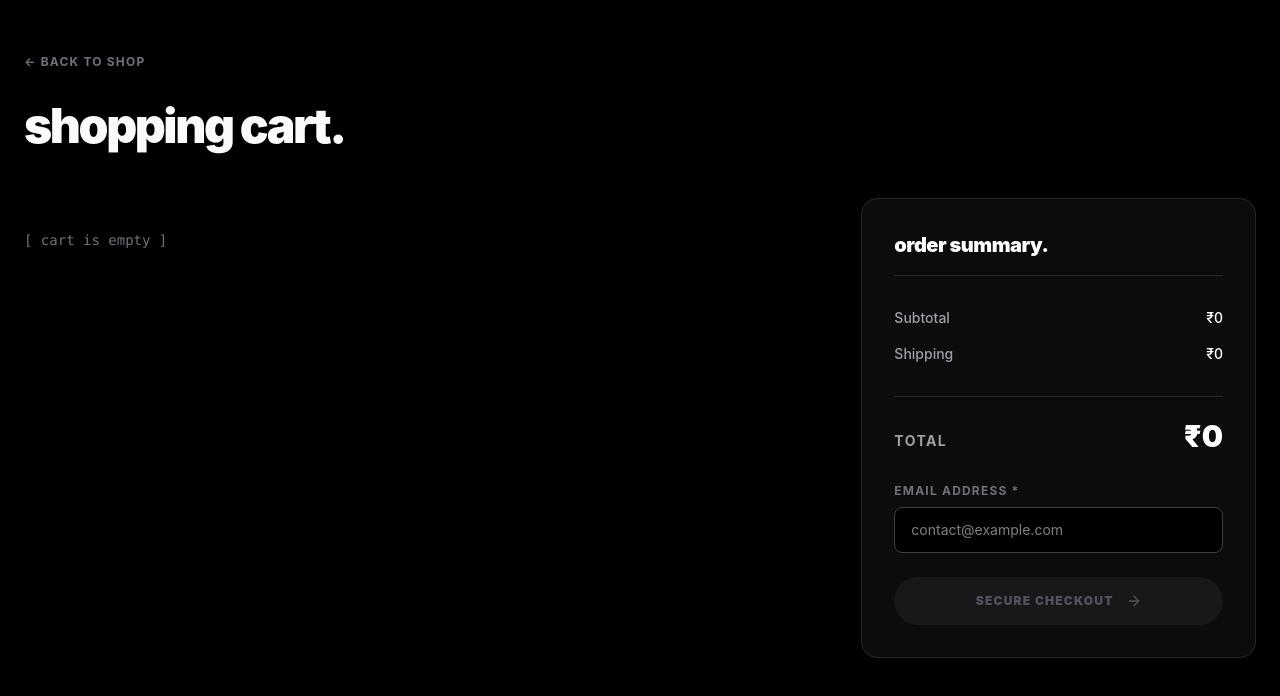
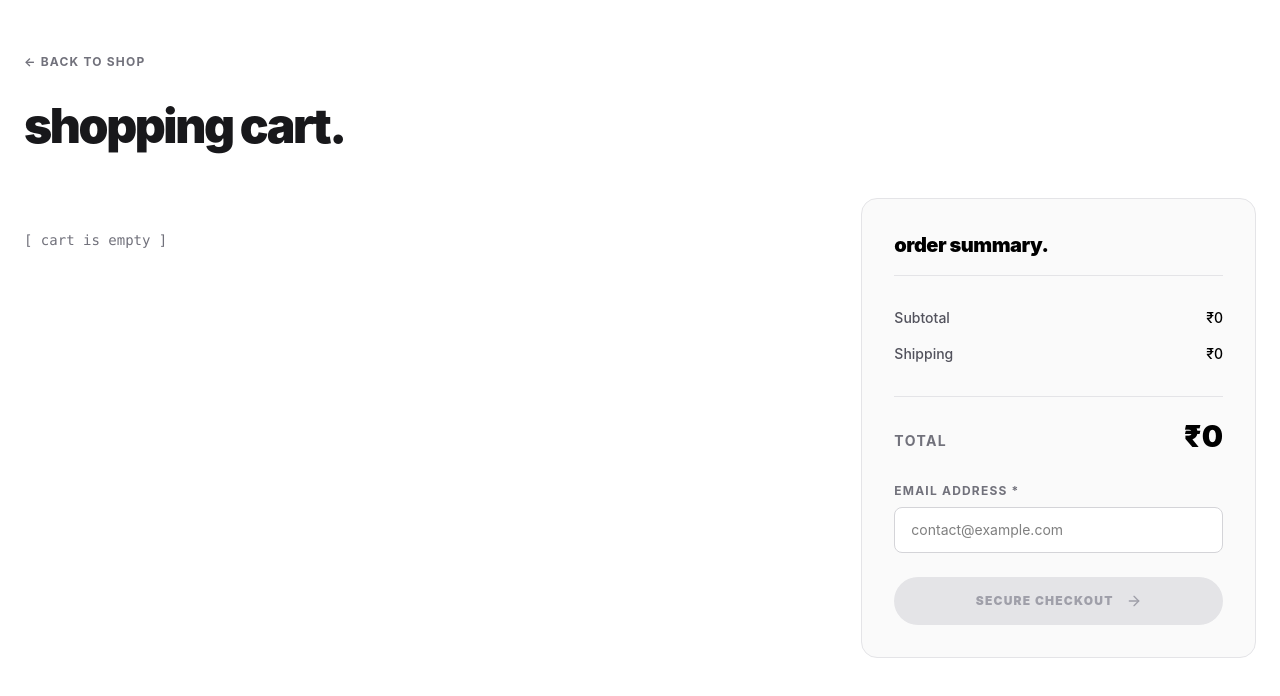
Before and after one commit to slimeyayush/altair-frontend, a React (Vite) app: page /cart in a window 1280 px wide. Shown: the top 696 px of the page. Built offline with nearby package versions, Linux system fonts and the light colour scheme.

Commit message:
light settings

```diff
--- a/src/App.jsx
+++ b/src/App.jsx
@@ -137,7 +137,7 @@ const App = () => {
                 <div className="relative z-20 max-w-4xl mx-auto flex flex-col items-center">
 
                     {/* The Logo Image Integrated into the Hero */}
-                    <img src="/logo.png" alt="Altair Health Plus" className="h-32 md:h-48 mb-8 object-contain drop-shadow-xl" />
+                    <img src="/ignore.png" alt="Altair Health Plus" className="h-32 md:h-48 mb-8 object-contain drop-shadow-xl" />
 
                     <h1 className="text-4xl md:text-6xl font-black mb-6 leading-[1.1] tracking-tight text-[#0B2C5A]">
                         Advanced care.<br/>Simplified for you.
--- a/src/pages/CartPage.jsx
+++ b/src/pages/CartPage.jsx
@@ -1,14 +1,8 @@
-import React from 'react';
-import {useState} from "react";
+import React, { useState } from 'react';
 import { Minus, Plus, Trash2, ArrowRight } from 'lucide-react';
-
-import { useCart } from '../context/CartContext'; // Adjust path if necessary
-
-
-
+import { useCart } from '../context/CartContext';
 import { Link, useNavigate } from 'react-router-dom';
 import axios from 'axios';
-
 
 export default function CartPage() {
     const { cartItems, updateQuantity, removeFromCart, clearCart } = useCart();
@@ -28,7 +22,6 @@ export default function CartPage() {
 
         setIsProcessing(true);
 
-        // 1. Format payload for Spring Boot DTO
         const payload = {
             customerEmail: email,
             items: cartItems.map(item => ({
@@ -38,11 +31,9 @@ export default function CartPage() {
         };
 
         try {
-            // 2. Send to Backend
             const response = await axios.post(`${import.meta.env.VITE_API_BASE_URL}/api/orders/checkout`, payload);
             const orderId = response.data.id;
 
-            // 3. Generate WhatsApp Message with official Order ID
             const phoneNumber = "918800537507";
             let text = `Hello! I have placed an order.\n\n*Order ID:* #${orderId}\n*Email:* ${email}\n\n`;
 
@@ -54,14 +45,12 @@ export default function CartPage() {
 
             const whatsappUrl = `https://wa.me/${phoneNumber}?text=${encodeURIComponent(text)}`;
 
-            // 4. Cleanup and Redirect
             clearCart();
             window.open(whatsappUrl, '_blank');
-            navigate('/'); // Send user back to home page
+            navigate('/');
 
         } catch (error) {
             console.error("Checkout failed:", error);
-            // Handle insufficient stock or validation errors from backend
             alert(error.response?.data || "An error occurred during checkout. Please try again.");
         } finally {
             setIsProcessing(false);
@@ -69,54 +58,53 @@ export default function CartPage() {
     };
 
     return (
-        <div className="min-h-screen bg-black text-zinc-50 font-sans py-12">
+        <div className="min-h-screen bg-white text-zinc-900 font-sans py-12">
             <div className="max-w-7xl mx-auto px-6">
-                <Link to="/" className="text-zinc-500 hover:text-white text-xs font-bold uppercase tracking-widest mb-8 inline-block transition-colors">
+                <Link to="/" className="text-zinc-500 hover:text-black text-xs font-bold uppercase tracking-widest mb-8 inline-block transition-colors">
                     &larr; Back to Shop
                 </Link>
                 <h1 className="text-4xl md:text-5xl font-black mb-12 tracking-tighter">shopping cart.</h1>
 
                 <div className="flex flex-col lg:flex-row gap-12">
                     <div className="lg:w-2/3 space-y-4">
-                        {/* Cart Items Mapping (Same as before) */}
                         {cartItems.length === 0 ? (
                             <div className="text-zinc-500 font-mono text-sm py-8">[ cart is empty ]</div>
                         ) : (
                             cartItems.map(item => (
-                                <div key={item.product.id} className="grid grid-cols-1 md:grid-cols-12 gap-6 items-center py-6 border-b border-zinc-900 relative">
+                                <div key={item.product.id} className="grid grid-cols-1 md:grid-cols-12 gap-6 items-center py-6 border-b border-zinc-200 relative">
                                     <div className="col-span-1 md:col-span-6 flex items-center gap-6">
-                                        <button onClick={() => removeFromCart(item.product.id)} className="absolute top-6 right-0 md:static text-zinc-600 hover:text-red-500 transition">
+                                        <button onClick={() => removeFromCart(item.product.id)} className="absolute top-6 right-0 md:static text-zinc-400 hover:text-red-500 transition">
                                             <Trash2 className="w-5 h-5" />
                                         </button>
-                                        <div className="w-24 h-24 rounded-xl border border-zinc-900 bg-zinc-950 flex items-center justify-center overflow-hidden shrink-0 p-2">
+                                        <div className="w-24 h-24 rounded-xl border border-zinc-200 bg-zinc-50 flex items-center justify-center overflow-hidden shrink-0 p-2">
                                             {item.product.imageUrl ? (
                                                 <img src={item.product.imageUrl} alt={item.product.name} className="object-contain w-full h-full" />
                                             ) : (
-                                                <span className="text-[10px] font-mono text-zinc-700">no_img</span>
+                                                <span className="text-[10px] font-mono text-zinc-400">no_img</span>
                                             )}
                                         </div>
-                                        <span className="font-bold text-white pr-8 md:pr-0 leading-tight">{item.product.name}</span>
+                                        <span className="font-bold text-black pr-8 md:pr-0 leading-tight">{item.product.name}</span>
                                     </div>
 
-                                    <div className="col-span-1 md:col-span-2 md:text-center text-zinc-400 font-medium">
-                                        <span className="md:hidden text-zinc-600 mr-2 text-sm uppercase tracking-widest">Price:</span>
+                                    <div className="col-span-1 md:col-span-2 md:text-center text-zinc-600 font-medium">
+                                        <span className="md:hidden text-zinc-400 mr-2 text-sm uppercase tracking-widest">Price:</span>
                                         ₹{item.product.price.toLocaleString('en-IN')}
                                     </div>
 
                                     <div className="col-span-1 md:col-span-2 flex justify-start md:justify-center">
-                                        <div className="flex items-center border border-zinc-700 rounded-full bg-black h-10 px-1">
-                                            <button onClick={() => updateQuantity(item.product.id, -1)} className="w-8 h-8 flex items-center justify-center hover:bg-zinc-900 rounded-full transition-colors">
-                                                <Minus className="w-3 h-3 text-white" />
+                                        <div className="flex items-center border border-zinc-300 rounded-full bg-white h-10 px-1">
+                                            <button onClick={() => updateQuantity(item.product.id, -1)} className="w-8 h-8 flex items-center justify-center hover:bg-zinc-100 rounded-full transition-colors">
+                                                <Minus className="w-3 h-3 text-black" />
                                             </button>
-                                            <span className="w-8 text-center text-sm font-bold text-white">{item.quantity}</span>
-                                            <button onClick={() => updateQuantity(item.product.id, 1)} disabled={item.quantity >= item.product.stockQuantity} className="w-8 h-8 flex items-center justify-center hover:bg-zinc-900 disabled:opacity-50 rounded-full transition-colors">
-                                                <Plus className="w-3 h-3 text-white" />
+                                            <span className="w-8 text-center text-sm font-bold text-black">{item.quantity}</span>
+                                            <button onClick={() => updateQuantity(item.product.id, 1)} disabled={item.quantity >= item.product.stockQuantity} className="w-8 h-8 flex items-center justify-center hover:bg-zinc-100 disabled:opacity-50 rounded-full transition-colors">
+                                                <Plus className="w-3 h-3 text-black" />
                                             </button>
                                         </div>
                                     </div>
 
-                                    <div className="col-span-1 md:col-span-2 md:text-right font-black text-white text-lg">
-                                        <span className="md:hidden text-zinc-600 mr-2 text-sm uppercase tracking-widest font-normal">Subtotal:</span>
+                                    <div className="col-span-1 md:col-span-2 md:text-right font-black text-black text-lg">
+                                        <span className="md:hidden text-zinc-400 mr-2 text-sm uppercase tracking-widest font-normal">Subtotal:</span>
                                         ₹{(item.product.price * item.quantity).toLocaleString('en-IN')}
                                     </div>
                                 </div>
@@ -125,28 +113,27 @@ export default function CartPage() {
                     </div>
 
                     <div className="lg:w-1/3">
-                        <div className="bg-zinc-900/50 border border-zinc-800 rounded-2xl p-8 sticky top-32">
-                            <h2 className="text-xl font-black mb-8 text-white border-b border-zinc-800 pb-4 tracking-tight">order summary.</h2>
+                        <div className="bg-zinc-50 border border-zinc-200 rounded-2xl p-8 sticky top-32">
+                            <h2 className="text-xl font-black mb-8 text-black border-b border-zinc-200 pb-4 tracking-tight">order summary.</h2>
 
                             <div className="space-y-4 mb-8 text-sm font-medium">
-                                <div className="flex justify-between items-center text-zinc-400">
+                                <div className="flex justify-between items-center text-zinc-600">
                                     <span>Subtotal</span>
-                                    <span className="text-white">₹{subtotal.toLocaleString('en-IN')}</span>
+                                    <span className="text-black">₹{subtotal.toLocaleString('en-IN')}</span>
                                 </div>
-                                <div className="flex justify-between items-center text-zinc-400">
+                                <div className="flex justify-between items-center text-zinc-600">
                                     <span>Shipping</span>
-                                    <span className="text-white">₹{shipping.toLocaleString('en-IN')}</span>
+                                    <span className="text-black">₹{shipping.toLocaleString('en-IN')}</span>
                                 </div>
                             </div>
 
-                            <div className="border-t border-zinc-800 pt-6 mb-8">
+                            <div className="border-t border-zinc-200 pt-6 mb-8">
                                 <div className="flex justify-between items-end">
-                                    <span className="text-sm font-bold text-zinc-400 uppercase tracking-widest">Total</span>
-                                    <span className="text-3xl font-black text-white leading-none">₹{total.toLocaleString('en-IN')}</span>
+                                    <span className="text-sm font-bold text-zinc-500 uppercase tracking-widest">Total</span>
+                                    <span className="text-3xl font-black text-black leading-none">₹{total.toLocaleString('en-IN')}</span>
                                 </div>
                             </div>
 
-                            {/* Email Input Required for Backend */}
                             <div className="mb-6">
                                 <label className="block text-xs font-bold text-zinc-500 uppercase tracking-widest mb-2">Email Address *</label>
                                 <input
@@ -155,14 +142,14 @@ export default function CartPage() {
                                     value={email}
                                     onChange={(e) => setEmail(e.target.value)}
                                     placeholder="contact@example.com"
-                                    className="w-full bg-black border border-zinc-700 text-white rounded-lg py-3 px-4 focus:outline-none focus:border-white transition-colors text-sm"
+                                    className="w-full bg-white border border-zinc-300 text-black rounded-lg py-3 px-4 focus:outline-none focus:border-black transition-colors text-sm"
                                 />
                             </div>
 
                             <button
                                 onClick={handleCheckout}
                                 disabled={cartItems.length === 0 || isProcessing}
-                                className="w-full flex items-center justify-center gap-3 bg-white hover:bg-zinc-200 disabled:bg-zinc-900 disabled:text-zinc-600 text-black font-black py-4 rounded-full transition-colors uppercase text-xs tracking-widest"
+                                className="w-full flex items-center justify-center gap-3 bg-black hover:bg-zinc-800 disabled:bg-zinc-200 disabled:text-zinc-400 text-white font-black py-4 rounded-full transition-colors uppercase text-xs tracking-widest"
                             >
                                 {isProcessing ? 'Processing...' : 'Secure Checkout'}
                                 {!isProcessing && <ArrowRight className="w-4 h-4" />}
```
Also changed, not shown: public/ignore.png (renamed from public/logo.png).
